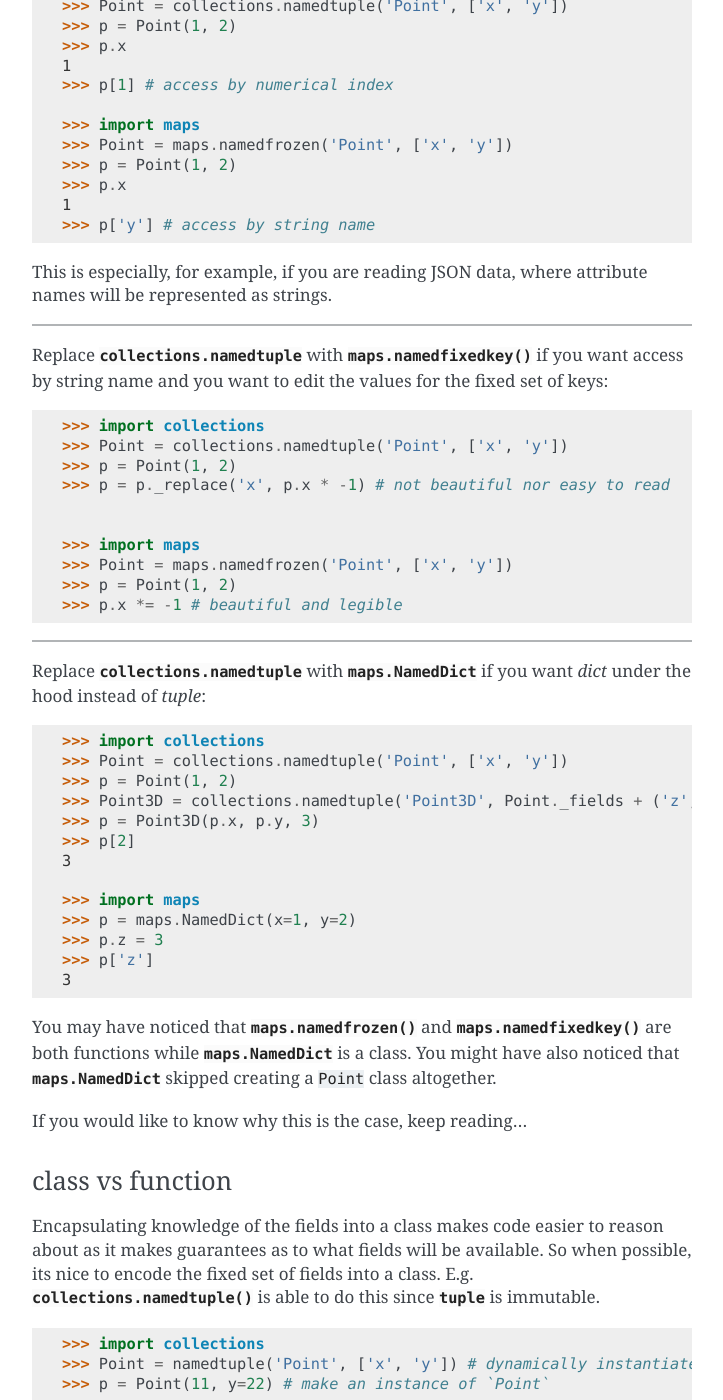
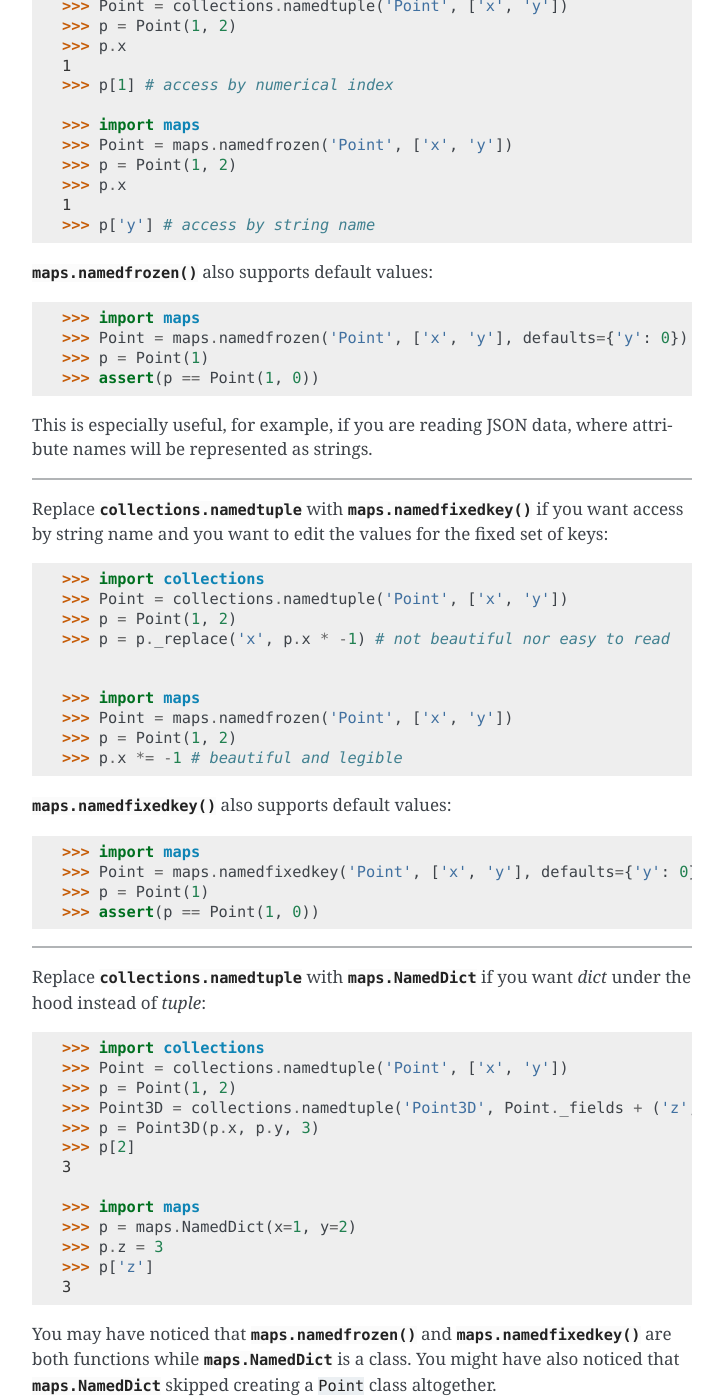
Before and after one commit to pcattori/maps, a Sphinx documentation site: the page built from docs/user/design.rst, in a window 1280 px wide and 1400 px high, scrolled down 1834 px. Shown: the whole window, without its empty margins (388-1111 px from the left). Built offline with Sphinx 7.4.7, drawn with Linux system fonts in a browser that asks for light colours.

Commit message:
updated docs for defaults typo fix: added missing "useful"

```diff
--- a/docs/user/design.rst
+++ b/docs/user/design.rst
@@ -97,7 +97,14 @@ want access by string name::
    1
    >>> p['y'] # access by string name
 
-This is especially, for example, if you are reading JSON data, where attribute
+:func:`maps.namedfrozen` also supports default values::
+
+   >>> import maps
+   >>> Point = maps.namedfrozen('Point', ['x', 'y'], defaults={'y': 0})
+   >>> p = Point(1)
+   >>> assert(p == Point(1, 0))
+
+This is especially useful, for example, if you are reading JSON data, where attribute
 names will be represented as strings.
 
 ----
@@ -115,6 +122,13 @@ want access by string name and you want to edit the values for the fixed set of
    >>> Point = maps.namedfrozen('Point', ['x', 'y'])
    >>> p = Point(1, 2)
    >>> p.x *= -1 # beautiful and legible
+
+:func:`maps.namedfixedkey` also supports default values::
+
+   >>> import maps
+   >>> Point = maps.namedfixedkey('Point', ['x', 'y'], defaults={'y': 0})
+   >>> p = Point(1)
+   >>> assert(p == Point(1, 0))
 
 ----
 
```
